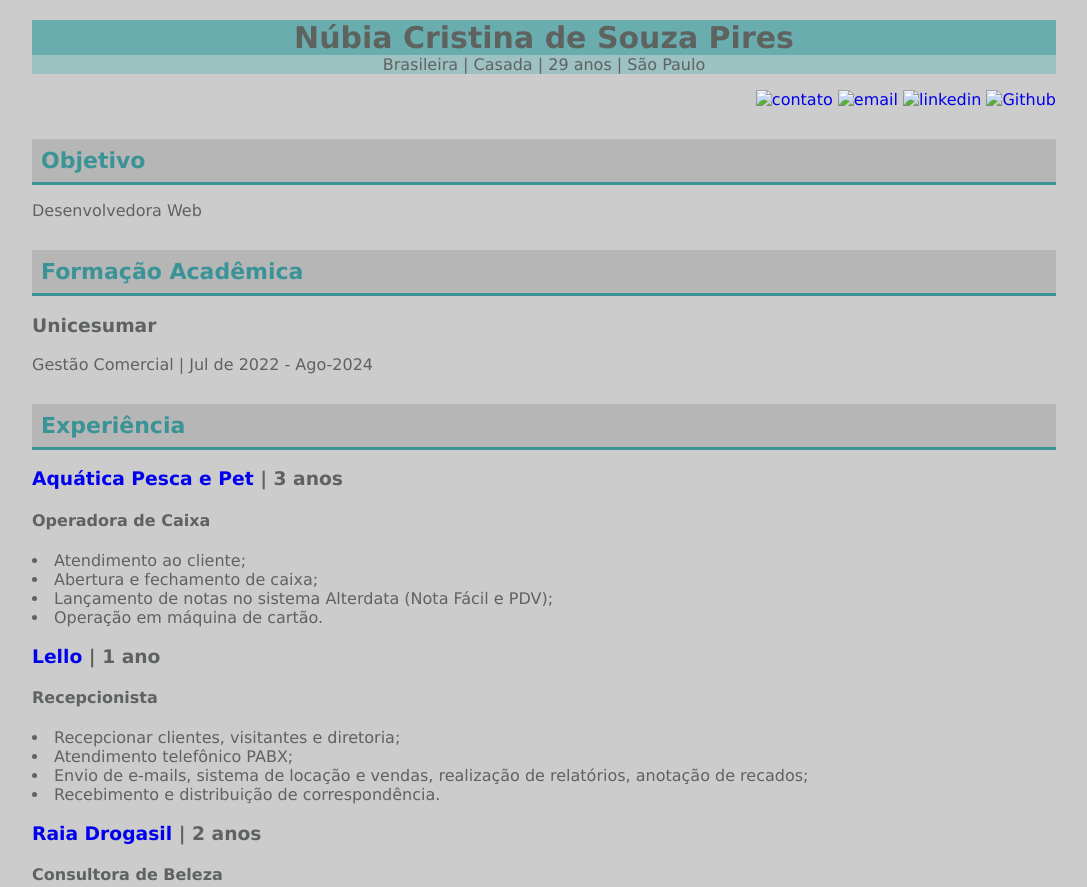
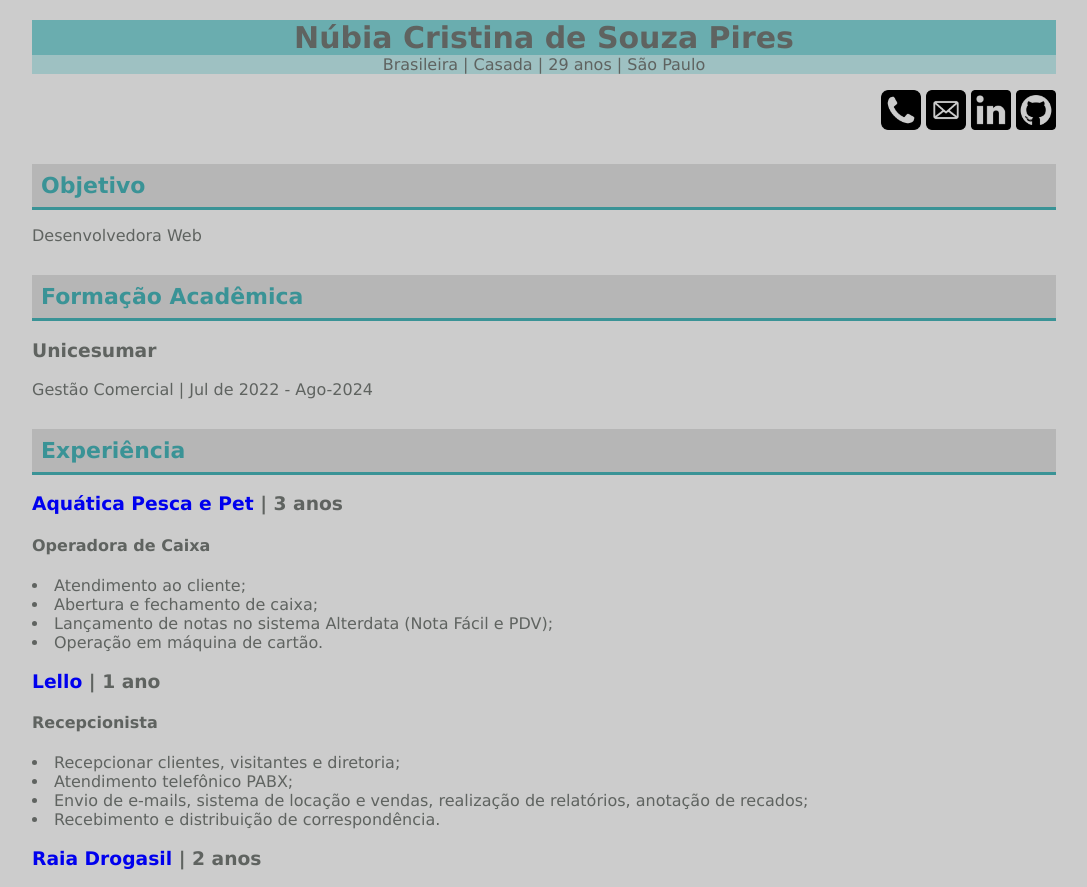
Before and after one commit to NubiaSPires/curriculoCss, a plain HTML site: page index.html in a window 1280 px wide. Shown: the top 887 px of the page, without its empty margins (96-1183 px from the left). Drawn offline with Linux system fonts and the light colour scheme.

Commit message:
Update index.html

```diff
--- a/index.html
+++ b/index.html
@@ -14,10 +14,10 @@
         <p class="center subtitle"> Brasileira | Casada | 29 anos | São Paulo </p>
 
         <ul class="menu">
-            <li><a href="#"> <img src="botao-de-simbolo-de-telefone.png" width="40" alt="contato"> </a></li>
-            <li><a href="#"> <img src="enviar.png"  width="40" alt="email"> </a></li>
-            <li><a href="https://www.linkedin.com/in/n%C3%BAbia-pires-834564168/"><img src="logotipo-do-linkedin.png" width="40" alt="linkedin"> </a> </li>
-            <li><a href="https://github.com/NubiaSPires"><img src="github2.png" width="40" alt="Github"> </a> </li>
+            <li><a href="#"> <img src="telefone.png" width="40" alt="contato"> </a></li>
+            <li><a href="#"> <img src="email.png"  width="40" alt="email"> </a></li>
+            <li><a href="https://www.linkedin.com/in/n%C3%BAbia-pires-834564168/"><img src="linkedin.png" width="40" alt="linkedin"> </a> </li>
+            <li><a href="https://github.com/NubiaSPires"><img src="github.png" width="40" alt="Github"> </a> </li>
         </ul>
 
             <h2> Objetivo </h2>
```
